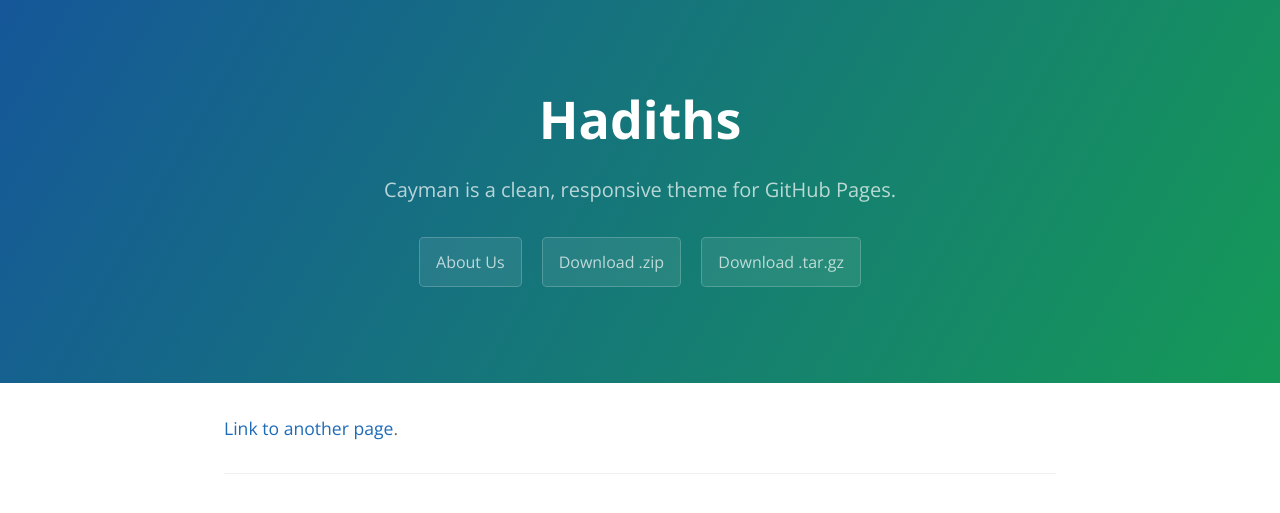
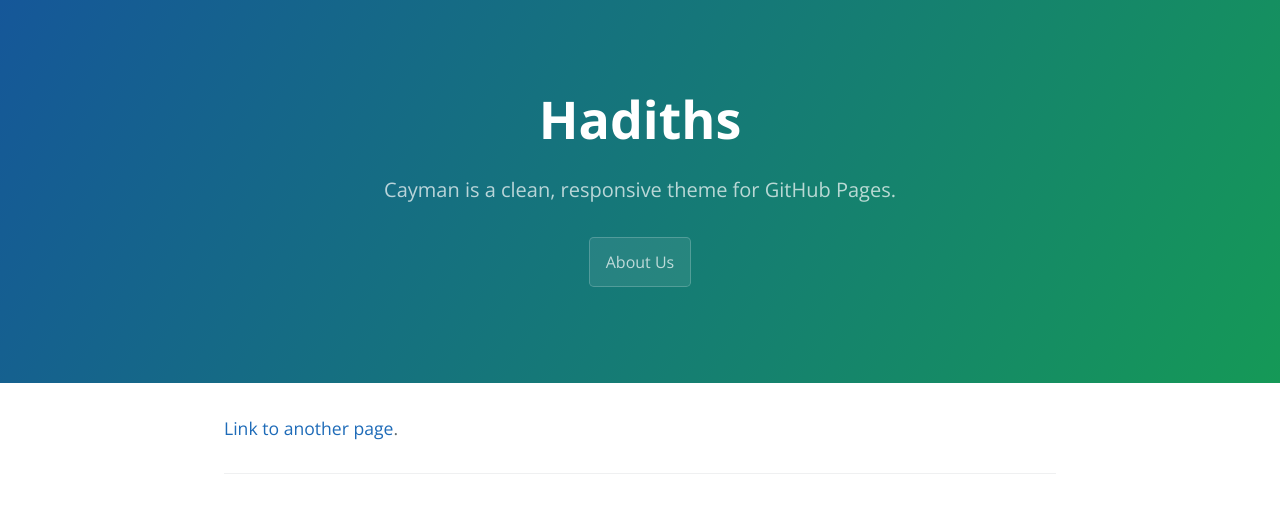
Before and after one commit to joey101/shia_hadith, a Jekyll site: the page built from index.md, in a window 1280 px wide. Shown: the top 513 px of the page. Built offline with Jekyll 4.4.1, drawn with Linux system fonts in a browser that asks for light colours.

```diff
--- a/_config.yml
+++ b/_config.yml
@@ -1,5 +1,5 @@
 title: Hadiths
 description: Cayman is a clean, responsive theme for GitHub Pages.
 show_downloads: true
-google_analytics:
+google_analytics: G-SHWZ7CM9Q5
 theme: jekyll-theme-cayman
--- a/_layouts/default.html
+++ b/_layouts/default.html
@@ -21,10 +21,10 @@
       {% if site.github.is_project_page %}
         <a href="{{ site.github.repository_url }}" class="btn">About Us</a>
       {% endif %}
-      {% if site.show_downloads %}
+      <!--{% if site.show_downloads %}
         <a href="{{ site.github.zip_url }}" class="btn">Download .zip</a>
         <a href="{{ site.github.tar_url }}" class="btn">Download .tar.gz</a>
-      {% endif %}
+      {% endif %}-->
     </header>
 
     <main id="content" class="main-content" role="main">
```
